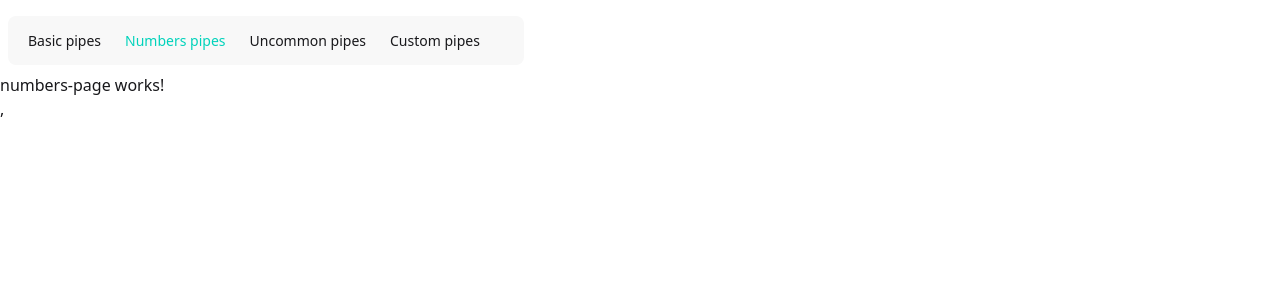
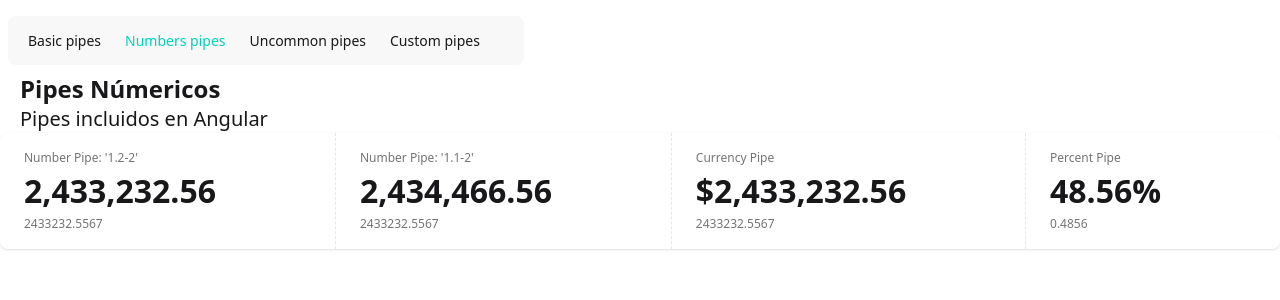
Before and after one commit to alegleez98/AngularLearn, an Angular app in the folder 05-Pipes-app/: page /numbers in a window 1280 px wide. Shown: the top 300 px of the page. Built offline with nearby package versions, Linux system fonts and the light colour scheme.

Commit message:
Numbers Pipe

```diff
--- a/05-Pipes-app/src/app/pages/basic-page/basic-page.component.html
+++ b/05-Pipes-app/src/app/pages/basic-page/basic-page.component.html
@@ -1,3 +1,8 @@
+<section class="mx-5">
+  <h1 class="text-2xl font-bold">Pipes Básicos</h1>
+  <h3 class="text-xl font-thin">Pipes incluidos en Angular</h3>
+</section>
+
 <div class="stats stats-vertical lg:stats-horizontal shadow w-full">
   <div class="stat">
     <div class="stat-title">Lowercase Pipe</div>
--- a/05-Pipes-app/src/app/pages/numbers-page/numbers-page.component.html
+++ b/05-Pipes-app/src/app/pages/numbers-page/numbers-page.component.html
@@ -1 +1,34 @@
-<p>numbers-page works!</p>,
+<section class="mx-5">
+  <h1 class="text-2xl font-bold">Pipes Númericos</h1>
+  <h3 class="text-xl font-thin">Pipes incluidos en Angular</h3>
+</section>
+<div class="stats stats-vertical lg:stats-horizontal shadow w-full">
+  <div class="stat">
+    <div class="stat-title">Number Pipe: '1.2-2'</div>
+    <div class="stat-value"> {{ totalSells() | number : '1.2-2' }}</div>
+    <div class="stat-desc"> {{ totalSells() }}</div>
+  </div>
+
+  <div class="stat">
+    <div class="stat-title">Number Pipe: '1.1-2'</div>
+    <div class="stat-value"> {{ totalSells() + 1234 | number : '1.1-2' }}</div>
+    <div class="stat-desc"> {{ totalSells() }}</div>
+  </div>
+
+  <div class="stat">
+    <div class="stat-title">Currency Pipe</div>
+    <div class="stat-value"> {{ totalSells() | currency: "CAD": 'symbol-narrow': '1.2-2'}}</div>
+    <div class="stat-desc">{{ totalSells() }} </div>
+  </div>
+
+  <div class="stat">
+    <div class="stat-title">Percent Pipe</div>
+    <div class="stat-value"> {{ percent() | percent:'1.2-2' }}</div>
+    <div class="stat-desc">{{ percent() }} </div>
+  </div>
+</div>
+
+<!-- 1.0-2
+  El 0 indica el valor mínimo de decimales
+  El 2 indica el valor máximo de decimales
+-->
--- a/05-Pipes-app/src/app/pages/numbers-page/numbers-page.component.ts
+++ b/05-Pipes-app/src/app/pages/numbers-page/numbers-page.component.ts
@@ -1,8 +1,15 @@
-import { Component } from '@angular/core';
+import { CurrencyPipe, DecimalPipe, PercentPipe } from '@angular/common';
+import { Component, signal } from '@angular/core';
 
 @Component({
   selector: 'app-numbers-page',
-  imports: [],
+  imports: [DecimalPipe, PercentPipe, CurrencyPipe],
   templateUrl: './numbers-page.component.html',
 })
-export default class NumbersPageComponent { }
+export default class NumbersPageComponent {
+
+
+  totalSells = signal(2_433_232.5567);
+  percent = signal(0.4856);
+
+}
```
